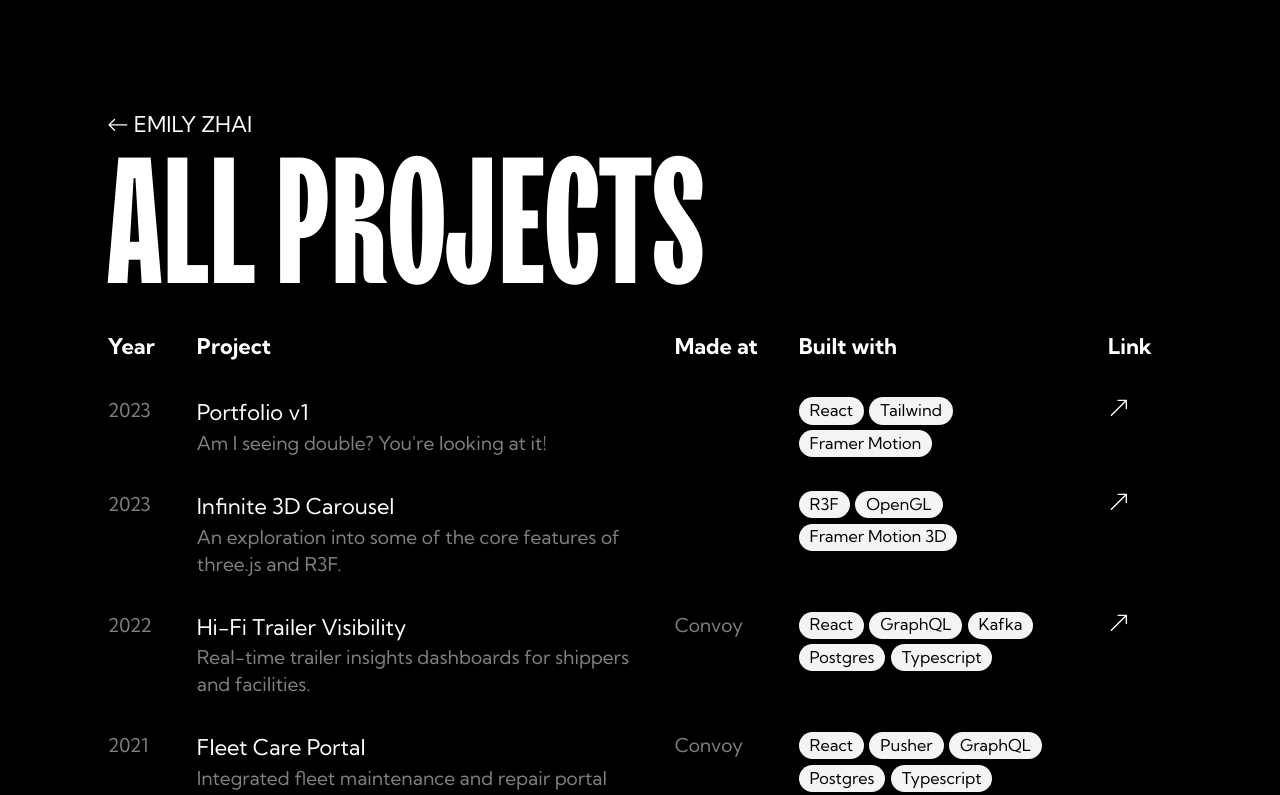
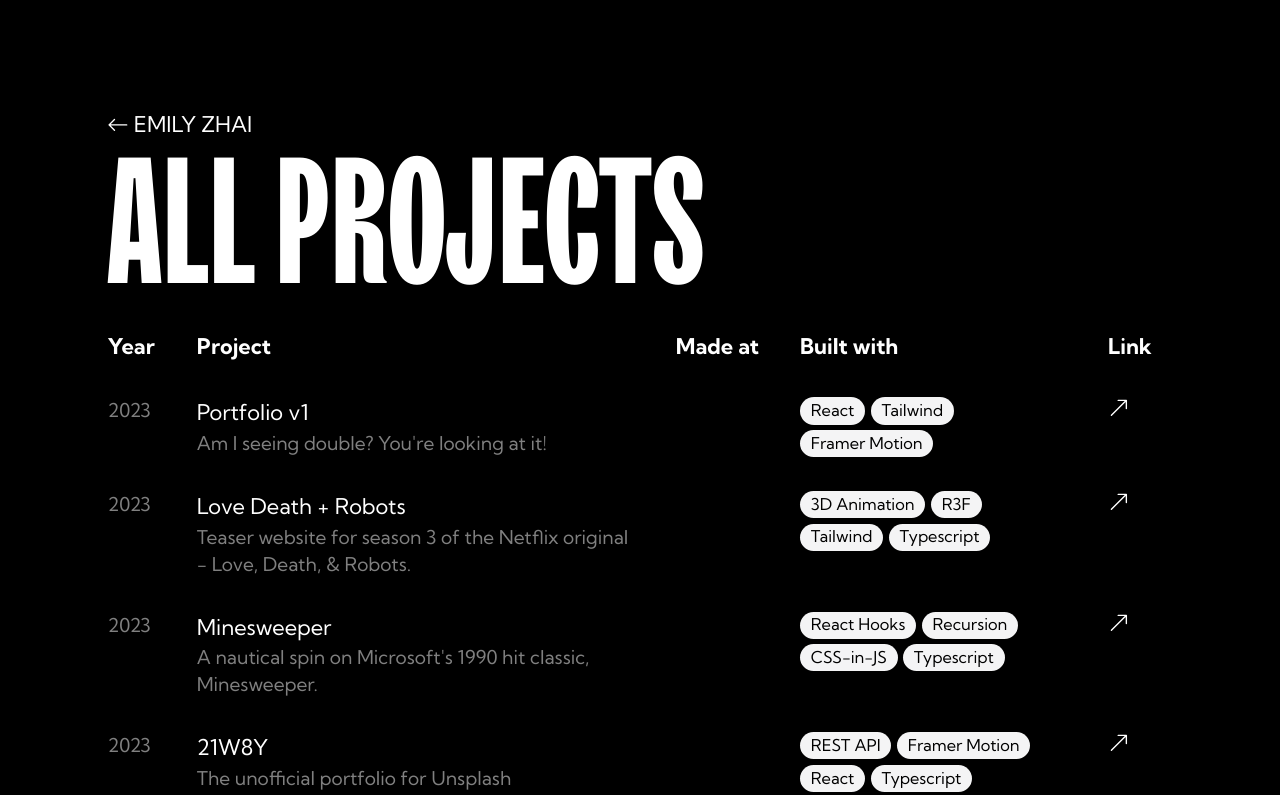
Before and after one commit to ezhai24/emilyzhai, a Next.js app: page /archive in a window 1280 px wide. Shown: the top 795 px of the page. Built offline with nearby package versions, Linux system fonts and the light colour scheme; a web font is replaced by a local one.

Commit message:
add featured projects to all projects list

```diff
--- a/app/(sections)/Projects/index.tsx
+++ b/app/(sections)/Projects/index.tsx
@@ -29,7 +29,7 @@ const projects: DisplayedProject[] = [
   {
     name: "LOVE DEATH + ROBOTS",
     description:
-      "Advertisement for season 3 of the Netflix original - Love, Death, & Robots.",
+      "Teaser website for season 3 of the Netflix original - Love, Death, & Robots.",
     link: "https://love-death-robots.vercel.app/",
     githubLink: "https://github.com/ezhai24/love-death-robots",
     tags: ["3D Animation", "R3F", "Tailwind", "Typescript"],
@@ -82,8 +82,8 @@ export const Projects = () => {
           }}
           className="mx-auto mt-8 w-5/6 hover:cursor-pointer md:ml-[28%] md:w-1/3"
         >
-          <div className="bg-pink mx-auto h-4 w-[98%] rounded-t-lg" />
-          <div className="font-kumbh-bold mx-auto flex w-full items-center justify-center gap-0.5 border-y-4 bg-white py-2">
+          <div className="mx-auto h-4 w-[98%] rounded-t-lg bg-pink" />
+          <div className="mx-auto flex w-full items-center justify-center gap-0.5 border-y-4 bg-white py-2 font-kumbh-bold">
             project archive
             <motion.div
               variants={{
@@ -93,7 +93,7 @@ export const Projects = () => {
               <BsArrowUpRight />
             </motion.div>
           </div>
-          <div className="bg-pink mx-auto h-20 w-[98%] pt-8" />
+          <div className="mx-auto h-20 w-[98%] bg-pink pt-8" />
         </motion.div>
       </Link>
     </section>
--- a/app/archive/data.ts
+++ b/app/archive/data.ts
@@ -5,6 +5,30 @@ export const projects = [
     description: "Am I seeing double? You're looking at it!",
     tech: ["React", "Tailwind", "Framer Motion"],
     link: "https://github.com/ezhai24/portfolio-v1",
+  },
+  {
+    year: 2023,
+    project: "Love Death + Robots",
+    description:
+      "Teaser website for season 3 of the Netflix original - Love, Death, & Robots.",
+    tech: ["3D Animation", "R3F", "Tailwind", "Typescript"],
+    link: "https://github.com/ezhai24/love-death-robots",
+  },
+  {
+    year: 2023,
+    project: "Minesweeper",
+    description:
+      "A nautical spin on Microsoft's 1990 hit classic, Minesweeper.",
+    tech: ["React Hooks", "Recursion", "CSS-in-JS", "Typescript"],
+    link: "https://github.com/ezhai24/minesweeper",
+  },
+  {
+    year: 2023,
+    project: "21W8Y",
+    description:
+      "The unofficial portfolio for Unsplash photographer Mateusz Delegacz.",
+    tech: ["REST API", "Framer Motion", "React", "Typescript"],
+    link: "https://github.com/ezhai24/21w8y",
   },
   {
     year: 2023,
```
